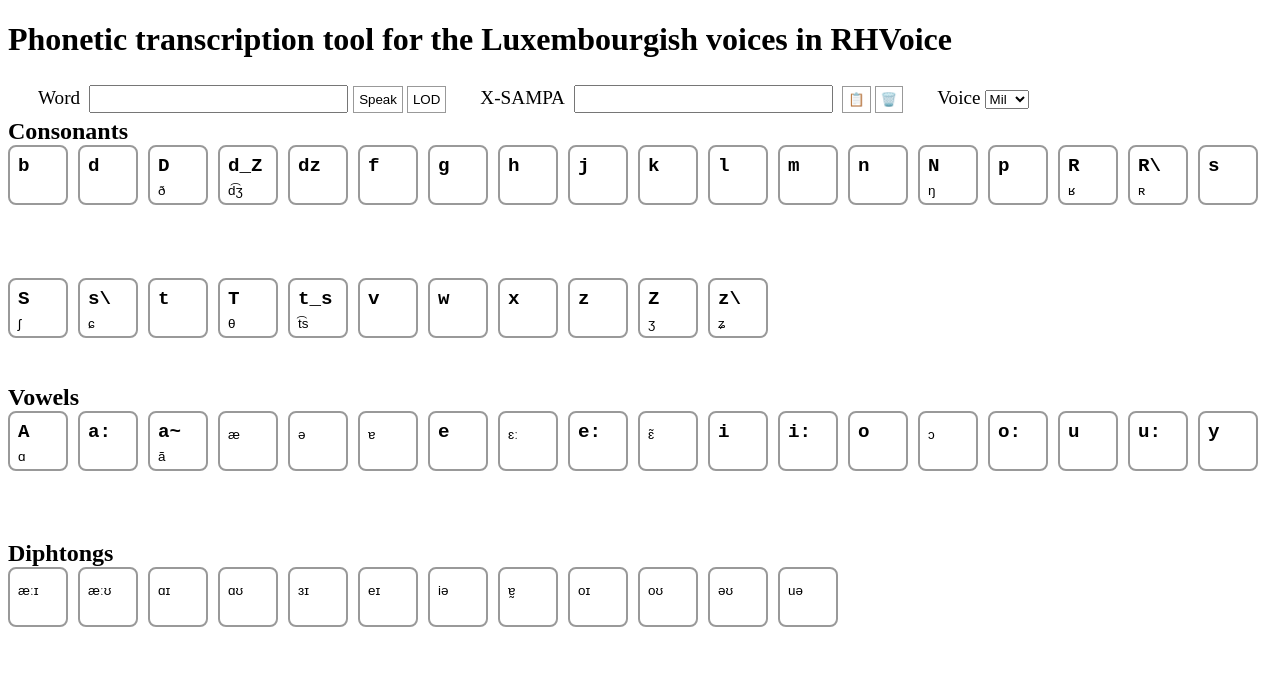
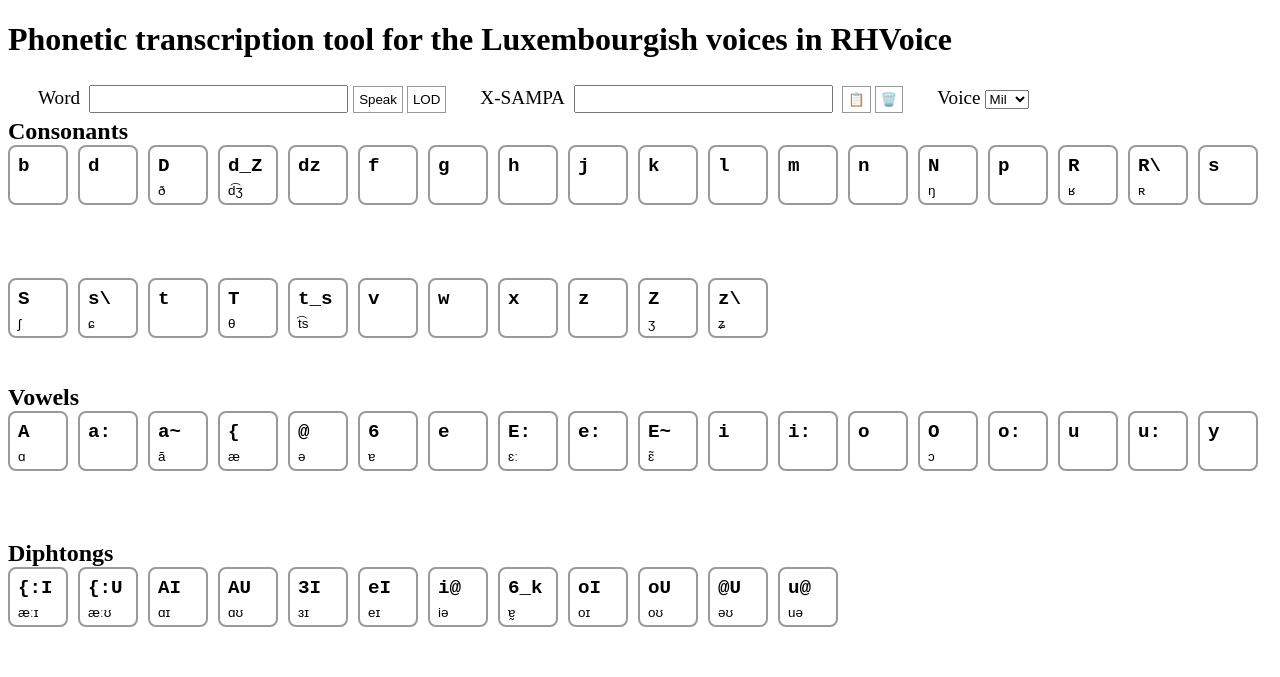
Before and after one commit to accessibility-luxembourg/phonetic-keyboard-lb, a plain HTML site: page index.html in a window 1280 px wide. Shown: the top 677 px of the page. Drawn offline with Linux system fonts and the light colour scheme.

Commit message:
bug fixes

```diff
--- a/index.html
+++ b/index.html
@@ -260,15 +260,15 @@
     <div class="desc"><button class="example" lang="lb">Ch<b>an</b>ce</button></div>
 </div>
 <div>
-    <button class="phoneme" id="{"><span class="ipa-reminder">æ</span></button>
+    <button class="phoneme" id="{">{<span class="ipa-reminder">æ</span></button>
     <div class="desc"><button class="example" lang="lb">H<b>e</b>lzen</button><br><button class="example" lang="lb"><b>e</b>ng</button><br><button class="example" lang="lb">H<b>ä</b>ff</button></div>
 </div>
 <div>
-    <button class="phoneme" id="@"><span class="ipa-reminder">ə</span></button>
+    <button class="phoneme" id="@">@<span class="ipa-reminder">ə</span></button>
     <div class="desc"><button class="example" lang="lb">H<b>ë</b>lzer</button><br><button class="example" lang="lb">Drog<b>e</b>n</button></div>
 </div>
 <div>
-    <button class="phoneme" id="6"><span class="ipa-reminder">ɐ</span></button>
+    <button class="phoneme" id="6">6<span class="ipa-reminder">ɐ</span></button>
     <div class="desc"><button class="example" lang="lb">sau<b>er</b></button></div>
 </div>
 <div>
@@ -276,7 +276,7 @@
     <div class="desc"><button class="example" lang="lb">Br<b>é</b>cken</button><br><button class="example" lang="lb">n<b>é</b>ng</button></div>
 </div>
 <div>
-    <button class="phoneme" id="E:"><span class="ipa-reminder">ɛː</span></button>
+    <button class="phoneme" id="E:">E:<span class="ipa-reminder">ɛː</span></button>
     <div class="desc"><button class="example" lang="lb"><b>ä</b>r</button><br><button class="example" lang="lb">n<b>ä</b>mlech</button></div>
 </div>
 <div>
@@ -284,7 +284,7 @@
     <div class="desc"><button class="example" lang="lb">h<b>ee</b>feg</button><br><button class="example" lang="lb">K<b>ee</b>ser</button></div>
 </div>
 <div>
-    <button class="phoneme" id="E~"><span class="ipa-reminder">ɛ̃</span></button>
+    <button class="phoneme" id="E~">E~<span class="ipa-reminder">ɛ̃</span></button>
     <div class="desc"><button class="example" lang="lb">D<b>in</b>de</button></div>
 </div>
 <div>
@@ -300,7 +300,7 @@
     <div class="desc"><button class="example" lang="lb">H<b>o</b>lztem</button></div>
 </div>
 <div>
-    <button class="phoneme" id="O"><span class="ipa-reminder">ɔ</span></button>
+    <button class="phoneme" id="O">O<span class="ipa-reminder">ɔ</span></button>
     <div class="desc"><button class="example" lang="lb">C<b>omp</b>toir</button></div>
 </div>
 <div>
@@ -325,51 +325,51 @@
 <h2>Diphtongs</h2>
 <div class="row">
 <div>
-    <button class="phoneme" id="{:I"><span class="ipa-reminder">æːɪ</span></button>
+    <button class="phoneme" id="{:I">{:I<span class="ipa-reminder">æːɪ</span></button>
     <div class="desc"><button class="example" lang="lb">r<b>äi</b>ch</button></div>
 </div>
 <div>
-    <button class="phoneme" id="{:U"><span class="ipa-reminder">æːʊ</span></button>
+    <button class="phoneme" id="{:U">{:U<span class="ipa-reminder">æːʊ</span></button>
     <div class="desc"><button class="example" lang="lb">r<b>au</b></button></div>
 </div>
 <div>
-    <button class="phoneme" id="AI"><span class="ipa-reminder">ɑɪ</span></button>
+    <button class="phoneme" id="AI">AI<span class="ipa-reminder">ɑɪ</span></button>
     <div class="desc"><button class="example" lang="lb">h<b>ai</b>teg</button></div>
 </div>
 <div>
-    <button class="phoneme" id="AU"><span class="ipa-reminder">ɑʊ</span></button>
+    <button class="phoneme" id="AU">AU<span class="ipa-reminder">ɑʊ</span></button>
     <div class="desc"><button class="example" lang="lb">Schr<b>au</b>f</button></div>
 </div>
 <div>
-    <button class="phoneme" id="3I"><span class="ipa-reminder">ɜɪ</span></button>
+    <button class="phoneme" id="3I">3I<span class="ipa-reminder">ɜɪ</span></button>
     <div class="desc"><button class="example" lang="lb">er<b>éi</b>scht</button></div>
 </div>
 <div>
-    <button class="phoneme" id="eI"><span class="ipa-reminder">eɪ</span></button>
+    <button class="phoneme" id="eI">eI<span class="ipa-reminder">eɪ</span></button>
     <div class="desc"><button class="example">F<b>a</b>cebook</button></div>
 </div>
 <div>
-    <button class="phoneme" id="i@"><span class="ipa-reminder">iə</span></button>
+    <button class="phoneme" id="i@">i@<span class="ipa-reminder">iə</span></button>
     <div class="desc"><button class="example" lang="lb">H<b>ie</b>lem</button><br><button class="example" lang="lb">B<b>ier</b>gem</button></div>
 </div>
 <div>
-    <button class="phoneme" id="6_k"><span class="ipa-reminder">ɐ̰</span></button>
+    <button class="phoneme" id="6_k">6_k<span class="ipa-reminder">ɐ̰</span></button>
     <div class="desc"><button class="example" lang="lb">Xav<b>ier</b></button></div>
 </div>
 <div>
-    <button class="phoneme" id="oI"><span class="ipa-reminder">oɪ</span></button>
+    <button class="phoneme" id="oI">oI<span class="ipa-reminder">oɪ</span></button>
     <div class="desc"><button class="example" lang="lb">Abent<b>eu</b>er</button></div>
 </div>
 <div>
-    <button class="phoneme" id="oU"><span class="ipa-reminder">oʊ</span></button>
+    <button class="phoneme" id="oU">oU<span class="ipa-reminder">oʊ</span></button>
     <div class="desc"><button class="example" lang="lb">h<b>ou</b>er</button><br><button class="example" lang="lb">d<b>ou</b>dvoll</button></div>
 </div>
 <div>
-    <button class="phoneme" id="@U"><span class="ipa-reminder">əʊ</span></button>
+    <button class="phoneme" id="@U">@U<span class="ipa-reminder">əʊ</span></button>
     <div class="desc"><button class="example" lang="lb">Direkti<b>ou</b>n</button></div>
 </div>
 <div>
-    <button class="phoneme" id="u@"><span class="ipa-reminder">uə</span></button>
+    <button class="phoneme" id="u@">u@<span class="ipa-reminder">uə</span></button>
     <div class="desc"><button class="example" lang="lb">h<b>ue</b>l</button><br><button class="example" lang="lb">Lëtzeb<b>uer</b>g</button></div>
 </div>
 </div>
```
